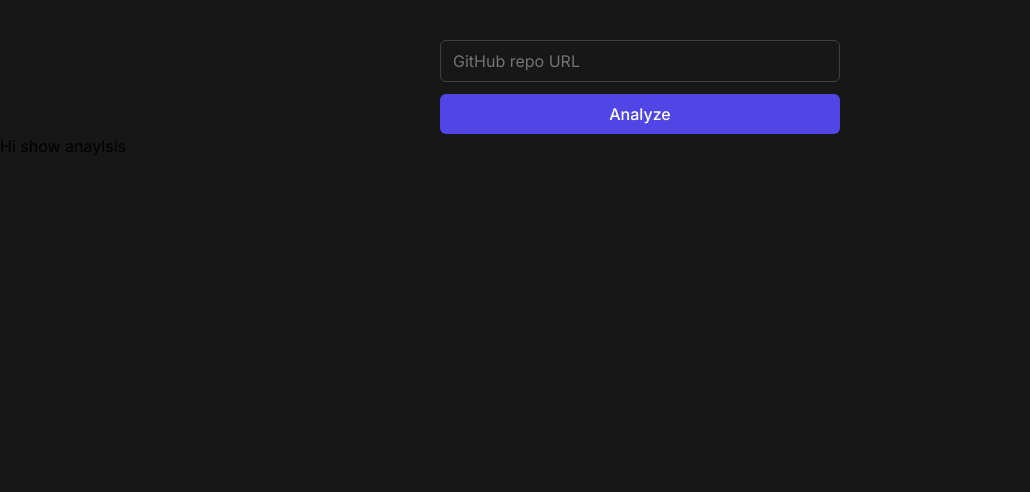
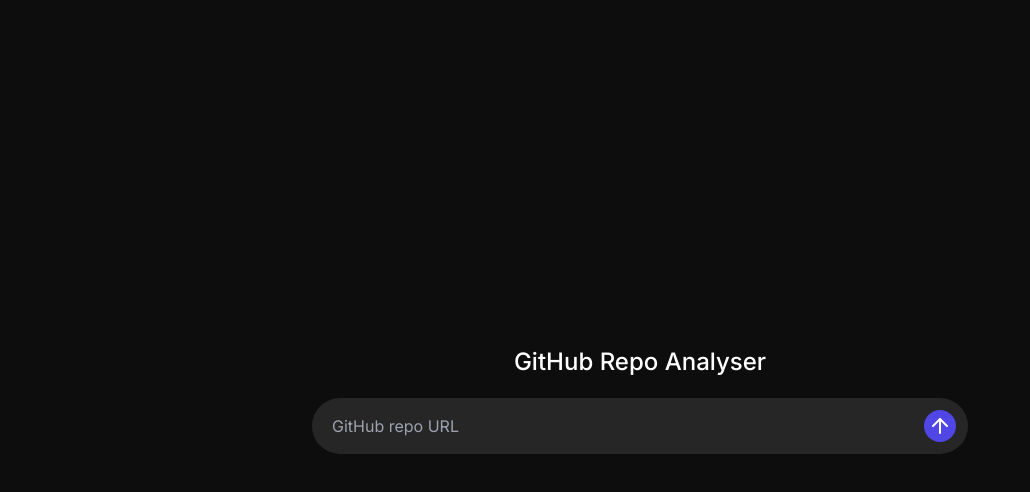
Before and after one commit to rohan-kiratsata/code-analyser, a Next.js app in the folder frontend/: page / in a window 1280 px wide. Shown: the top 492 px of the page, without its empty margins (0-1030 px from the left). Built offline with nearby package versions, Linux system fonts and the light colour scheme.

Commit message:
changes in ui

```diff
--- a/frontend/src/app/globals.css
+++ b/frontend/src/app/globals.css
@@ -3,7 +3,7 @@
 @tailwind utilities;
 
 body{
-    @apply bg-neutral-900;
+    @apply bg-black/95;
 }
 .loader {
   display: flex;
--- a/frontend/src/app/page.tsx
+++ b/frontend/src/app/page.tsx
@@ -1,6 +1,7 @@
 "use client";
 
-import React, { useState, useEffect } from "react";
+import React, { useState } from "react";
+import { LoadingSplash } from "@/components/loading-splash";
 import axios from "axios";
 
 function App() {
@@ -19,9 +20,12 @@
     setAnalysisComplete(false);
 
     try {
-      const response = await axios.post("http://localhost:5000/analyze", {
+      const response = await axios.post(
+        `${process.env.NEXT_PUBLIC_API_ENDPOINT}/analyze`,
+        {
           repoUrl,
-      });
+        }
+      );
       setAnalysis(response.data);
       setAnalysisComplete(true);
     } catch (error: any) {
@@ -32,10 +36,14 @@
 
   return (
     <>
-      <div className="flex w-full justify-between mt-10">
+      {analysis || showLoading ? null : (
+        <div className="flex w-full flex-col items-center h-screen justify-center">
+          <p className="text-2xl text-white font-medium mb-5">
+            GitHub Repo Analyser
+          </p>
           <form
             onSubmit={handleSubmit}
-          className="flex flex-col items-center w-full"
+            className="flex items-center w-fit bg-neutral-800 rounded-full px-3 py-3"
           >
             <input
               type="text"
@@ -43,78 +51,41 @@
               onChange={(e) => setRepoUrl(e.target.value)}
               placeholder="GitHub repo URL"
               required
-            className="w-[400px] px-3 py-2 border border-neutral-700 placeholder-neutral-500 text-white rounded-md bg-transparent focus:outline-none focus:ring-2 focus:ring-indigo-700"
+              className="w-[600px] text-white rounded-md bg-transparent focus:outline-none px-2"
             />
             <button
               type="submit"
               disabled={loading}
-            className="px-3 py-2 bg-indigo-600 hover:bg-indigo-700 transition-all ease-in-out rounded-md w-[400px] mt-3 text-white font-medium"
+              className="p-1 bg-indigo-600 hover:bg-indigo-700 rounded-full"
             >
-            {/* {loading ? "Analyzing..." : "Analyze"} */}
-            Analyze
+              <svg
+                xmlns="http://www.w3.org/2000/svg"
+                width="24"
+                height="24"
+                viewBox="0 0 24 24"
+                fill="none"
+                stroke="white"
+                strokeWidth="2"
+                strokeLinecap="round"
+                strokeLinejoin="round"
+                className="lucide lucide-arrow-up"
+              >
+                <path d="m5 12 7-7 7 7" />
+                <path d="M12 19V5" />
+              </svg>
             </button>
           </form>
         </div>
+      )}
       {showLoading ? (
         <div className="w-full flex items-center justify-center my-28">
           <LoadingSplash onComplete={() => setShowLoading(false)} />
         </div>
       ) : (
-        <>Hi show anaylsis</>
+        <>{analysis ? <div>Hi </div> : null}</>
       )}
     </>
   );
 }
 
 export default App;
-
-const LoadingSplash = ({ onComplete }: { onComplete: () => void }) => {
-  const [messageIndex, setMessageIndex] = useState(0);
-  const messages = [
-    "Cloning Repo...",
-    "Analyzing Dependencies...",
-    "Generating Report...",
-    "Almost Done...",
-  ];
-
-  useEffect(() => {
-    const interval = setInterval(() => {
-      setMessageIndex((prev) => {
-        if (prev === messages.length - 1) {
-          clearInterval(interval);
-          return prev;
-        }
-        return prev + 1;
-      });
-    }, 2000);
-
-    return () => clearInterval(interval);
-  }, []);
-
-  useEffect(() => {
-    if (messageIndex === messages.length - 1) {
-      const timer = setTimeout(() => {
-        onComplete();
-      }, 2000);
-
-      return () => clearTimeout(timer);
-    }
-  }, [messageIndex, onComplete]);
-
-  return (
-    <>
-      <div className="flex items-center flex-col justify-center">
-        <div className="">
-          <div className="loader">
-            <span className="bar"></span>
-            <span className="bar"></span>
-            <span className="bar"></span>
-          </div>
-        </div>
-        <span className="text-lg font-semibold text-white">
-          {messages[messageIndex]}
-        </span>
-      </div>
-    </>
-  );
-};
--- /dev/null
+++ b/frontend/src/components/loading-splash.tsx
@@ -0,0 +1,52 @@
+import React, { useState, useEffect } from "react";
+
+export const LoadingSplash = ({ onComplete }: { onComplete: () => void }) => {
+  const [messageIndex, setMessageIndex] = useState(0);
+  const messages = [
+    "Cloning Repo...",
+    "Analyzing Dependencies...",
+    "Generating Report...",
+    "Almost Done...",
+  ];
+
+  useEffect(() => {
+    const interval = setInterval(() => {
+      setMessageIndex((prev) => {
+        if (prev === messages.length - 1) {
+          clearInterval(interval);
+          return prev;
+        }
+        return prev + 1;
+      });
+    }, 2000);
+
+    return () => clearInterval(interval);
+  }, []);
+
+  useEffect(() => {
+    if (messageIndex === messages.length - 1) {
+      const timer = setTimeout(() => {
+        onComplete();
+      }, 2000);
+
+      return () => clearTimeout(timer);
+    }
+  }, [messageIndex, onComplete]);
+
+  return (
+    <>
+      <div className="flex items-center flex-col justify-center">
+        <div className="">
+          <div className="loader">
+            <span className="bar"></span>
+            <span className="bar"></span>
+            <span className="bar"></span>
+          </div>
+        </div>
+        <span className="text-lg font-semibold text-white">
+          {messages[messageIndex]}
+        </span>
+      </div>
+    </>
+  );
+};
```
Also changed, not shown: frontend/src/components/dependency-graph.tsx (renamed from frontend/src/components/DependencyGraph.tsx). Lines whose indentation alone changed are shown as unchanged.
